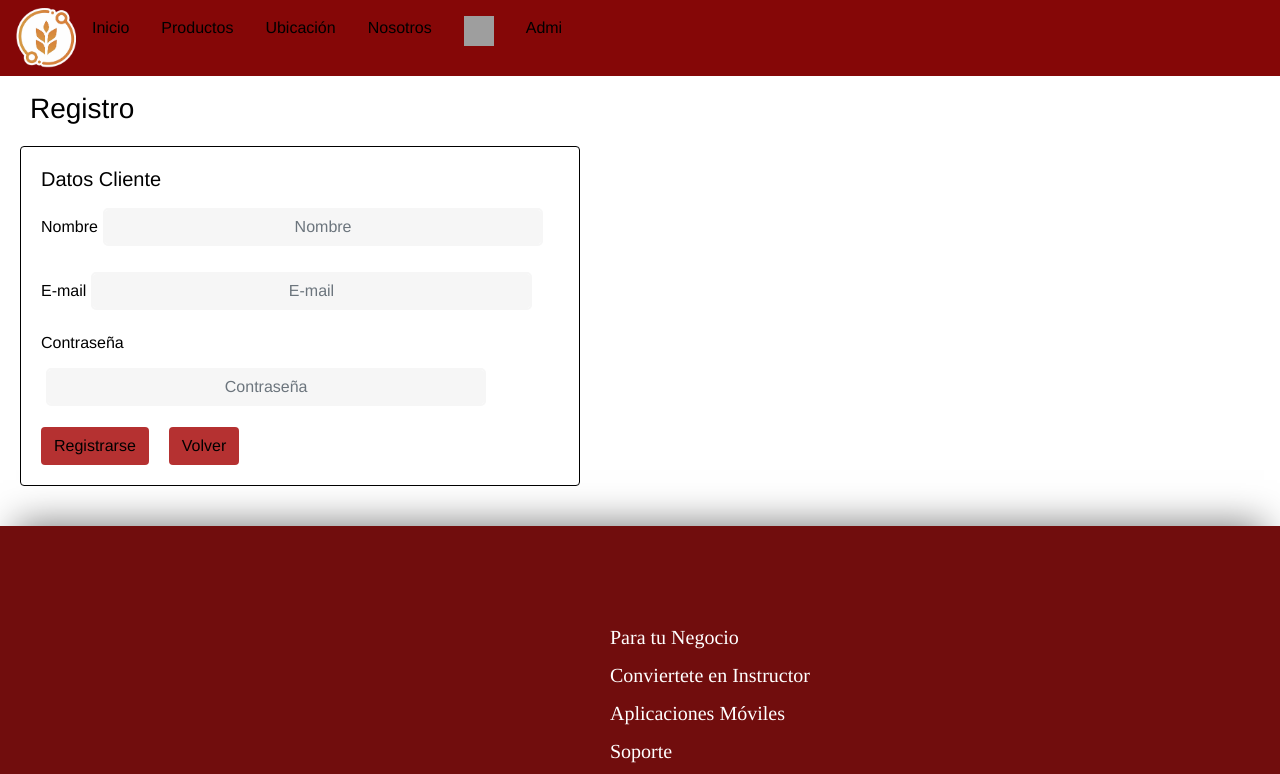
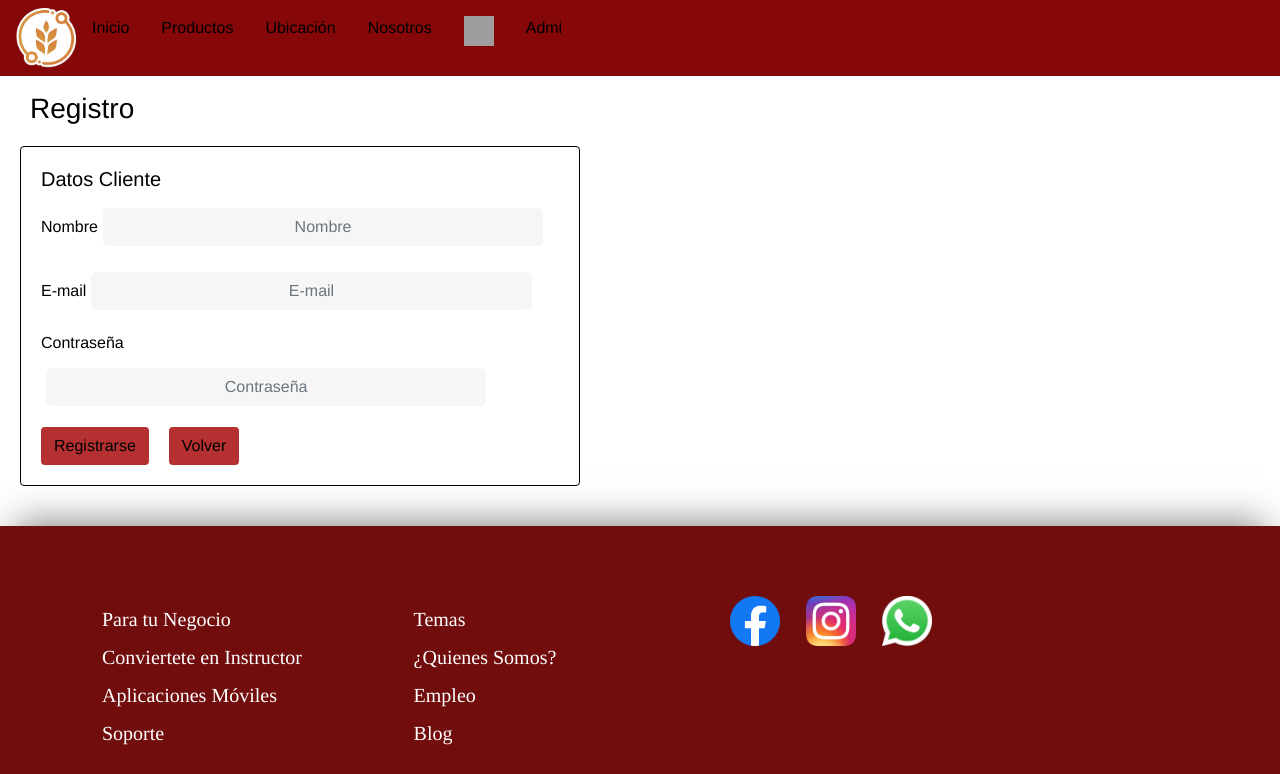
Before and after one commit to JAAA12/Salvato2, a Vue app: page / in a window 1280 px wide. Shown: the top 774 px of the page. Built offline with nearby package versions, Linux system fonts and the light colour scheme; grey boxes are pictures that could not be loaded.

Commit message:
actulizacion nueva de footer(en proceso)

```diff
--- a/src/components/Footer.vue
+++ b/src/components/Footer.vue
@@ -1,7 +1,7 @@
 <template>
   <div>
     <footer id="footer" class="footer">
-      <div class="container2">
+      <div class="container">
           <div class="row">
                   <div class="four columns">
                           <nav id="principal" class="menu">
@@ -62,7 +62,7 @@
   grid-gap: 1rem;/*nos permite determinar los espaciados entre los elementos.*/
 }
 .footer .container {
-  padding: 1rem;
+  padding: 2px;
 }
 
 .footer #principal a{
@@ -81,6 +81,11 @@
   padding-top: .5rem;
 }
 
+.four.columns
+{ width: 30.6666666667%; }
+.offset-by-four.column,
+  .offset-by-four.columns
+{ margin-left: 34.6666666667%; }
 
 .footer #principal a:hover
 {
@@ -125,7 +130,14 @@ nav
   display: block;
 }
 
-
+.row {
+  display: flex;
+  margin: 20px 20px 0px 100px;
+}
+.menu {
+  padding: 0px 45px 0px 0px;
+  font-size: 20px;
+}
 /* Larger than mobile */
 @media (min-width: 400px) {}
 
--- a/src/pages/InicioSalvato.vue
+++ b/src/pages/InicioSalvato.vue
@@ -82,7 +82,6 @@
                             <div class="info-carta">
                                 <h4>Salvatos</h4>
                                 <p>Panes a base de harina de avena y arroz, de diferente y deliciosos sabores.</p>
-
                             </div>
                         </div> <!--.card-->
                     </div>
@@ -97,8 +96,7 @@
                         </div> <!--.card-->
                     </div>
 
-        </div>
-        </div>
+        </div><!--cierre-->
                 <div class="row1">
                     <div class="four columns">
                         <div class="carta" id="salvatos">
@@ -117,7 +115,6 @@
                             <div class="info-carta">
                                 <h4>Jarcakes</h4>
                                 <p>Torta del sabor que desees en un jar para esos pequeños antojos.</p>
-
                             </div>
                         </div> <!--.card-->
                     </div>
@@ -131,9 +128,8 @@
                             </div>
                         </div> <!--.card-->
                     </div>
-
+                </div><!--cierre-->
     </div>
-
         <h2>Puntos de distribución</h2>
         <div class="div">
             <img src="../assets/holistica.png" alt="No cargó" class="dis">
@@ -147,10 +143,9 @@
             <p class="info4">{{telefono}}</p>
             <p class="info5">{{direccion}}</p>
         </div>
-        <footer>
 
-        </footer>
 </div>
+
 
 
 </template>
--- a/src/pages/ProductosSalvato.vue
+++ b/src/pages/ProductosSalvato.vue
@@ -33,19 +33,16 @@
                     </li>
                 </ul>
             </div>
+</header>
 
-    </header>
     <div class='carrusel'>
         <div class="carrusel-img">
-
             <ul class="img-carrusel">
                 <li><img src="../assets/background2.jpg" alt="No cargó"></li>
                 <li><img src="../assets/diapo3.png" alt="No cargó"></li>
                 <li><img src="../assets/diapo2.png" alt="No cargó"></li>
                 <li><img src="../assets/diapo1.png" alt="No cargó"></li>
             </ul>
-
-
         </div>
    </div>
  <div id="lista-cursos" class="container">
@@ -368,7 +365,6 @@
                 </div> <!--.card-->
             </div> <!--.row-->
         </div>
-
 
                     <div class="row">
                         <div class="four columns">
```
Lines whose indentation alone changed are shown as unchanged.
